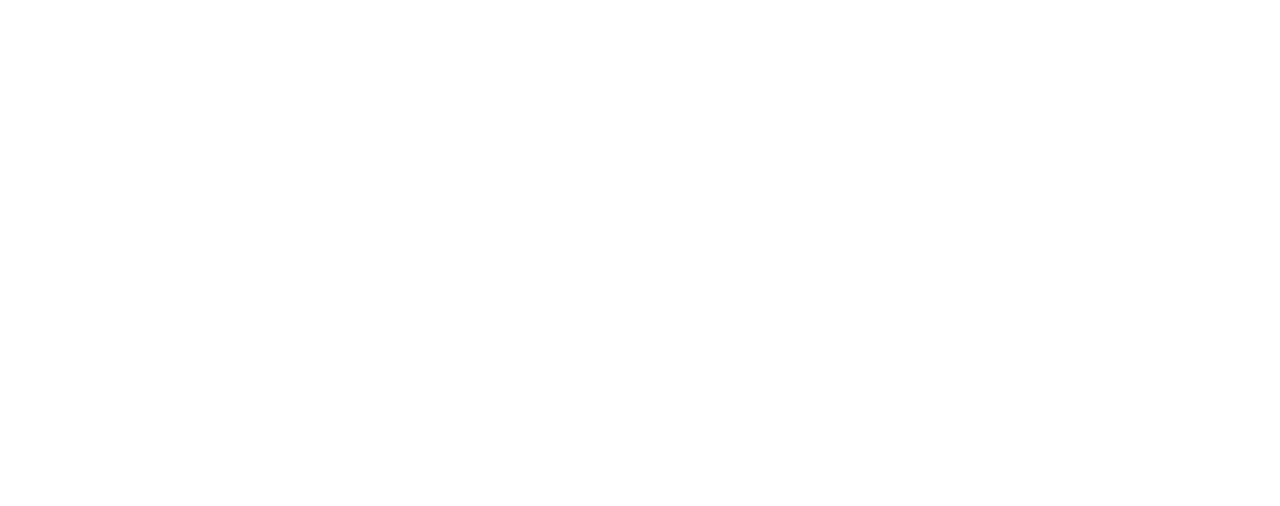
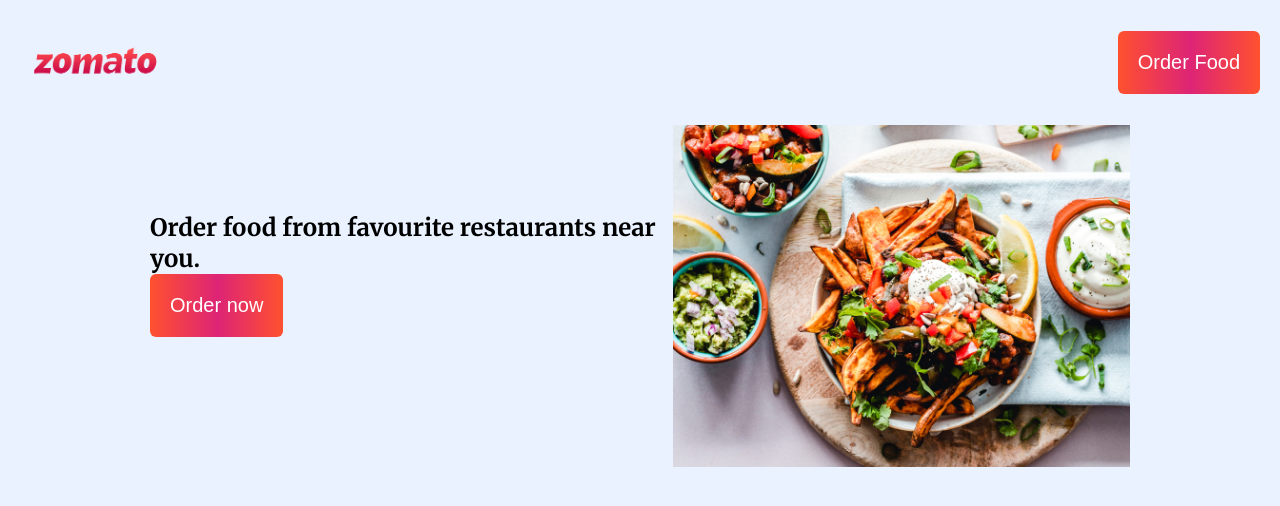
Before and after one commit to sanika999/Zomato_landing_page, a plain HTML site: page index.html in a window 1280 px wide. Drawn offline with Linux system fonts and the light colour scheme.

Commit message:
add navbar and hero

```diff
--- a/index.html
+++ b/index.html
@@ -5,9 +5,47 @@
     <meta http-equiv="X-UA-Compatible" content="IE=edge" />
     <meta name="viewport" content="width=device-width, initial-scale=1.0" />
     <link rel="stylesheet" href="style.css" />
+    <link rel="preconnect" href="https://fonts.gstatic.com">
+    <link href="https://fonts.googleapis.com/css2?family=Merriweather:ital,wght@0,300;0,400;0,700;0,900;1,300;1,400;1,700;1,900&display=swap" rel="stylesheet" />
     <title>Document</title>
 </head>
 <body>
+    <!-- Navbar -->
+    <header>
+        <nav class="navbar">
+            <div class="navbar__brand">
+                <img src="./assets/logo.png" alt="logo" class="navbar__logo"/>
+            </div>
+            <div class="navbar__nav__items">
+                <button class="nav__item button__primary">Order Food</button>
+            </div>
+        </nav>
+        <!-- <div class="mobile__navbar__items mobile__only">
+            <ul>
+              <li class="nav__item">Products</li>
+              <li class="nav__item">Restaurants</li>
+              <li class="nav__item">Pricing</li>
+              <li class="nav__item">About Us</li>
+            </ul>
 
+            <div class="nav__item">
+              <button class="button__primary">Order Food</button>
+            </div>
+          </div>  -->
+    </header>
+    <main class="container">
+        <!-- Hero Section -->
+        <section class="hero__container">
+            <div class="hero__image__container">
+                <img class="hero__image" src="./assets/hero.jpg" alt="hero image" />
+            </div>
+            <div class="hero__description">
+                <h1 class="hero__text">Order food from favourite restaurants near you.</h1>
+                <button class="button__primary">
+                    Order now
+                </button>
+            </div>
+        </section>
+    </main>
 </body>
 </html>
--- a/style.css
+++ b/style.css
@@ -0,0 +1,94 @@
+*{
+    margin: 0;
+    padding: 0;
+    box-sizing: border-box;
+}
+
+/* Global */
+body{
+    font-family: "Merriweather", sans-serif;
+    background-color: #ebf2ff;
+    overflow-x: hidden ;
+}
+
+.button__primary {
+    background-image: linear-gradient(
+        to right,
+        #ff512f 0%,
+        #dd2476 51%,
+        #ff512f 100%
+    );
+    color: #fff;
+    padding: 12px;
+    border: none;
+    border-radius: 6px;
+}
+
+.container {
+    width: 100%;
+    margin: 0 auto;
+    padding: 0 15px;
+}
+
+.navbar {
+    display: flex;
+    justify-content: space-around;
+    align-items: center;
+}
+
+.navbar__brand {
+    width: 100px;
+}
+
+.navbar__logo {
+    width: 100%;
+}
+
+.hero__container {
+    width: 100%;
+}
+
+.hero__image__container {
+    width: 100%;
+}
+
+.hero__image{
+    width: 100%;
+}
+
+@media (min-width: 768px) {
+    .navbar
+    {
+        justify-content: space-between;
+        padding: 10px 20px;
+    }
+    .navbar__brand {
+        width: 150px;
+    }
+    .button__primary {
+        padding: 20px;
+        font-size: 20px;
+    }
+
+    .hero__container {
+        display: flex;
+        flex-direction: row-reverse;
+        align-items: center;
+        justify-content: space-between;
+        gap: 10px;
+    }
+}
+
+@media (min-width: 1020px) {
+    .container {
+        max-width: 1010px;
+    }
+    .hero__image__container {
+        width: 500px;
+        height: 300px;
+    }
+}
+
+@media (min-width: 1400px) {
+
+}
```
